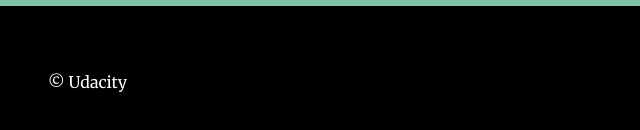
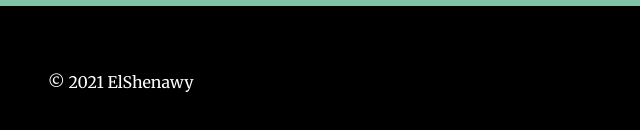
Before and after one commit to moelshenawy/Landing-Page-Project, a plain HTML site: page index.html in a window 1280 px wide. Shown: the part 3105-3235 px from the top of the page, 0-640 px from the left. Drawn offline with Linux system fonts and the light colour scheme.

Commit message:
Add CopyRight

```diff
--- a/index.html
+++ b/index.html
@@ -138,7 +138,7 @@
     <!-- Create div To Go Top -->
     <div class="goTop">To Top</div>
     <footer class="page__footer">
-      <p>&copy Udacity</p>
+      <p>&copy 2021 ElShenawy</p>
     </footer>
     <script src="./js/app.js"></script>
   </body>
```
